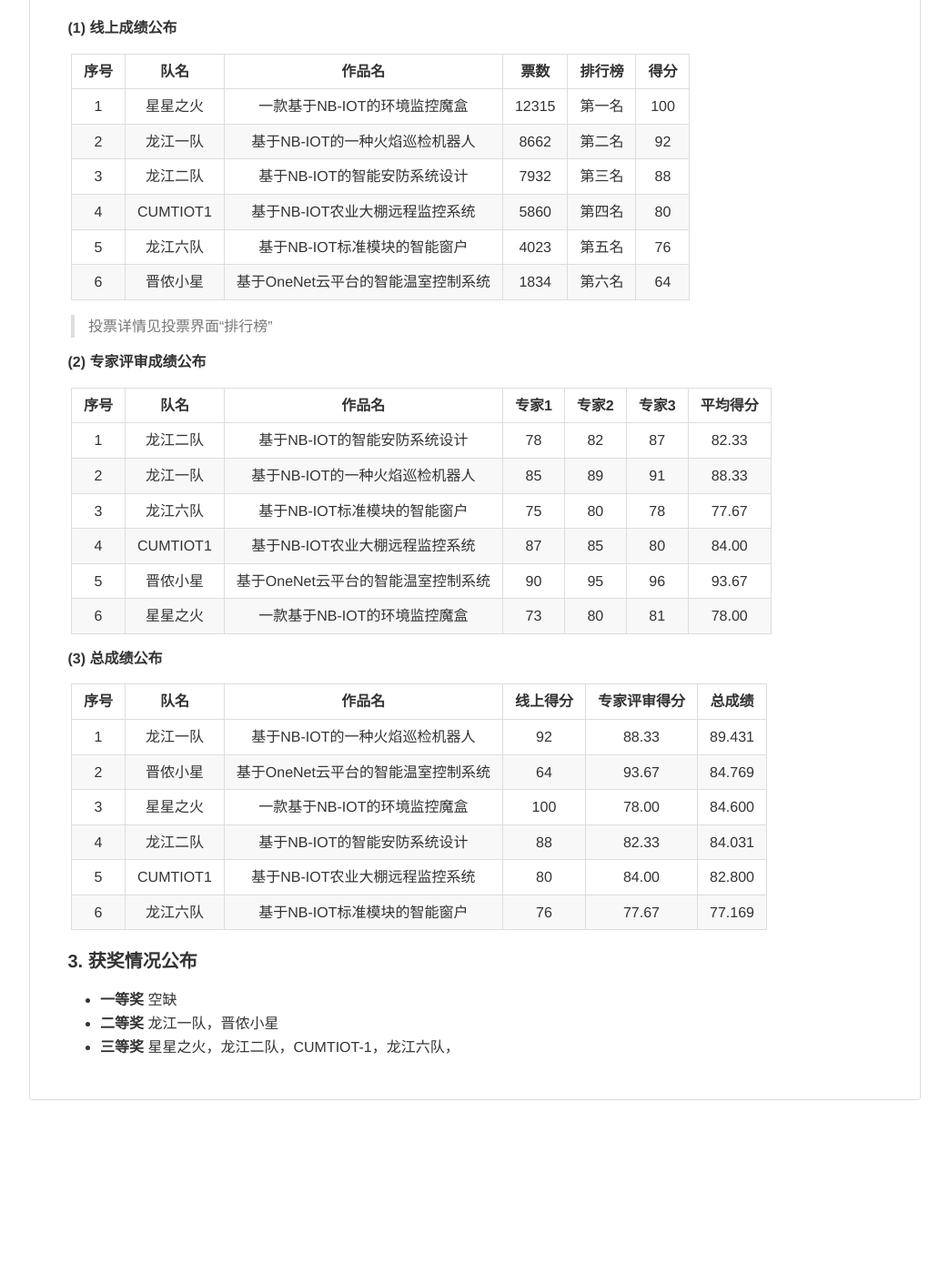
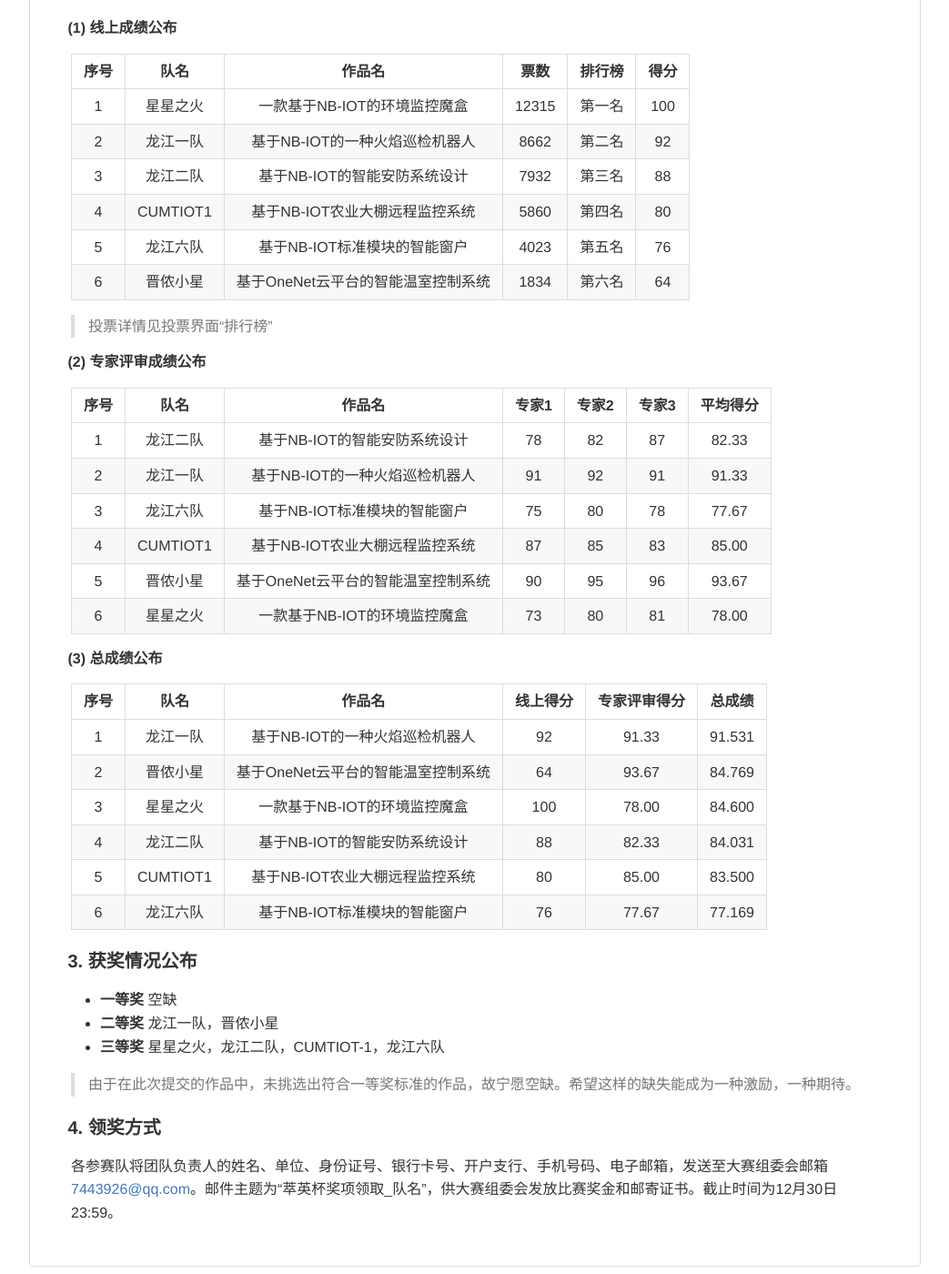
Before and after one commit to COOC-China/cooc-china.github.io, a Jekyll site: the page IOT/index.html, which Jekyll copies as it is, in a window 1280 px wide and 1400 px high, scrolled down 1346 px. Shown: the whole window at 91% size, without its empty margins (118-1161 px from the left). Built offline with Jekyll 4.4.1, drawn with Linux system fonts in a browser that asks for light colours; some web fonts are replaced; comment, search, counter and statistics services are not loaded; before the commit the page ends 2563 px from its top, so only the background shows below that.

Commit message:
Update index.html

```diff
--- a/IOT/index.html
+++ b/IOT/index.html
@@ -1,5 +1,5 @@
 <!DOCTYPE html>
-<!-- saved from url=(0071)file:///private/var/folders/30/ysm24k151xg07vh_3lrz8h0r0000gn/T/88.html -->
+<!-- saved from url=(0071)file:///private/var/folders/30/ysm24k151xg07vh_3lrz8h0r0000gn/T/14.html -->
 <html><head><meta http-equiv="Content-Type" content="text/html; charset=UTF-8"><meta name="viewport" content="width=device-width, initial-scale=1"><style>@font-face {
   font-family: octicons-anchor;
   src: url(https://cdnjs.cloudflare.com/ajax/libs/octicons/4.4.0/font/octicons.woff) format('woff');
@@ -733,9 +733,9 @@
   }
 }
 </style><title>README</title></head><body><article class="markdown-body"><h1>
-<a id="user-content-2019萃英杯nb-iot可视化编程创意大赛" class="anchor" href="file:///private/var/folders/30/ysm24k151xg07vh_3lrz8h0r0000gn/T/88.html#2019%E8%90%83%E8%8B%B1%E6%9D%AFnb-iot%E5%8F%AF%E8%A7%86%E5%8C%96%E7%BC%96%E7%A8%8B%E5%88%9B%E6%84%8F%E5%A4%A7%E8%B5%9B" aria-hidden="true"><span aria-hidden="true" class="octicon octicon-link"></span></a>2019萃英杯NB-IOT可视化编程创意大赛</h1>
+<a id="user-content-2019萃英杯nb-iot可视化编程创意大赛" class="anchor" href="file:///private/var/folders/30/ysm24k151xg07vh_3lrz8h0r0000gn/T/14.html#2019%E8%90%83%E8%8B%B1%E6%9D%AFnb-iot%E5%8F%AF%E8%A7%86%E5%8C%96%E7%BC%96%E7%A8%8B%E5%88%9B%E6%84%8F%E5%A4%A7%E8%B5%9B" aria-hidden="true"><span aria-hidden="true" class="octicon octicon-link"></span></a>2019萃英杯NB-IOT可视化编程创意大赛</h1>
 <h3>
-<a id="user-content-一-初赛" class="anchor" href="file:///private/var/folders/30/ysm24k151xg07vh_3lrz8h0r0000gn/T/88.html#%E4%B8%80-%E5%88%9D%E8%B5%9B" aria-hidden="true"><span aria-hidden="true" class="octicon octicon-link"></span></a>一. 初赛</h3>
+<a id="user-content-一-初赛" class="anchor" href="file:///private/var/folders/30/ysm24k151xg07vh_3lrz8h0r0000gn/T/14.html#%E4%B8%80-%E5%88%9D%E8%B5%9B" aria-hidden="true"><span aria-hidden="true" class="octicon octicon-link"></span></a>一. 初赛</h3>
 <p>比赛共提交64件创意方案。经过初评，选中23个方案提供比赛设备。截至比赛截止日10月30日，共提交13件作品。经过4位专家初审，共6件作品入围决赛。</p>
 <table>
 <thead>
@@ -793,24 +793,24 @@
 </tbody>
 </table>
 <h3>
-<a id="user-content-二-决赛" class="anchor" href="file:///private/var/folders/30/ysm24k151xg07vh_3lrz8h0r0000gn/T/88.html#%E4%BA%8C-%E5%86%B3%E8%B5%9B" aria-hidden="true"><span aria-hidden="true" class="octicon octicon-link"></span></a>二. 决赛</h3>
+<a id="user-content-二-决赛" class="anchor" href="file:///private/var/folders/30/ysm24k151xg07vh_3lrz8h0r0000gn/T/14.html#%E4%BA%8C-%E5%86%B3%E8%B5%9B" aria-hidden="true"><span aria-hidden="true" class="octicon octicon-link"></span></a>二. 决赛</h3>
 <p>总决赛采取线上的方式进行，分为线上拉票和专家评审。</p>
 <ul>
 <li>总决赛设一等奖1名，颁发获奖证书和奖金10000元；设二等奖2名，颁发获奖证书和奖金各5000元；三等奖3名，颁发获奖证书和奖金各2000元。</li>
 <li>以上奖金为税前数额，获奖队伍需按照法律规定自行缴纳相关税费。</li>
 </ul>
 <h4>
-<a id="user-content-1-评分规则" class="anchor" href="file:///private/var/folders/30/ysm24k151xg07vh_3lrz8h0r0000gn/T/88.html#1-%E8%AF%84%E5%88%86%E8%A7%84%E5%88%99" aria-hidden="true"><span aria-hidden="true" class="octicon octicon-link"></span></a>1. 评分规则</h4>
+<a id="user-content-1-评分规则" class="anchor" href="file:///private/var/folders/30/ysm24k151xg07vh_3lrz8h0r0000gn/T/14.html#1-%E8%AF%84%E5%88%86%E8%A7%84%E5%88%99" aria-hidden="true"><span aria-hidden="true" class="octicon octicon-link"></span></a>1. 评分规则</h4>
 <p><strong>总成绩=70%专家评审成绩 + 30%拉票成绩</strong>。</p>
 <h6>
-<a id="user-content-1-专家评审" class="anchor" href="file:///private/var/folders/30/ysm24k151xg07vh_3lrz8h0r0000gn/T/88.html#1-%E4%B8%93%E5%AE%B6%E8%AF%84%E5%AE%A1" aria-hidden="true"><span aria-hidden="true" class="octicon octicon-link"></span></a>(1) 专家评审</h6>
+<a id="user-content-1-专家评审" class="anchor" href="file:///private/var/folders/30/ysm24k151xg07vh_3lrz8h0r0000gn/T/14.html#1-%E4%B8%93%E5%AE%B6%E8%AF%84%E5%AE%A1" aria-hidden="true"><span aria-hidden="true" class="octicon octicon-link"></span></a>(1) 专家评审</h6>
 <ul>
 <li>由3名专家组成评审小组，采取匿名的方式进行打分；</li>
 <li>评分按百分制，其中难易性40分，新颖性30分，可推广性30分。</li>
 <li>取三名专家所给成绩的平均分，作为参赛团队的专家评审成绩。</li>
 </ul>
 <h6>
-<a id="user-content-2-线上拉票" class="anchor" href="file:///private/var/folders/30/ysm24k151xg07vh_3lrz8h0r0000gn/T/88.html#2-%E7%BA%BF%E4%B8%8A%E6%8B%89%E7%A5%A8" aria-hidden="true"><span aria-hidden="true" class="octicon octicon-link"></span></a>(2) 线上拉票</h6>
+<a id="user-content-2-线上拉票" class="anchor" href="file:///private/var/folders/30/ysm24k151xg07vh_3lrz8h0r0000gn/T/14.html#2-%E7%BA%BF%E4%B8%8A%E6%8B%89%E7%A5%A8" aria-hidden="true"><span aria-hidden="true" class="octicon octicon-link"></span></a>(2) 线上拉票</h6>
 <ul>
 <li>
 <p>拉票成绩采取区间法进行成绩换算，换算关系如下表：</p>
@@ -865,9 +865,9 @@
 </li>
 </ul>
 <h4>
-<a id="user-content-2-成绩公布" class="anchor" href="file:///private/var/folders/30/ysm24k151xg07vh_3lrz8h0r0000gn/T/88.html#2-%E6%88%90%E7%BB%A9%E5%85%AC%E5%B8%83" aria-hidden="true"><span aria-hidden="true" class="octicon octicon-link"></span></a>2. 成绩公布</h4>
+<a id="user-content-2-成绩公布" class="anchor" href="file:///private/var/folders/30/ysm24k151xg07vh_3lrz8h0r0000gn/T/14.html#2-%E6%88%90%E7%BB%A9%E5%85%AC%E5%B8%83" aria-hidden="true"><span aria-hidden="true" class="octicon octicon-link"></span></a>2. 成绩公布</h4>
 <h5>
-<a id="user-content-1-线上成绩公布" class="anchor" href="file:///private/var/folders/30/ysm24k151xg07vh_3lrz8h0r0000gn/T/88.html#1-%E7%BA%BF%E4%B8%8A%E6%88%90%E7%BB%A9%E5%85%AC%E5%B8%83" aria-hidden="true"><span aria-hidden="true" class="octicon octicon-link"></span></a>(1) 线上成绩公布</h5>
+<a id="user-content-1-线上成绩公布" class="anchor" href="file:///private/var/folders/30/ysm24k151xg07vh_3lrz8h0r0000gn/T/14.html#1-%E7%BA%BF%E4%B8%8A%E6%88%90%E7%BB%A9%E5%85%AC%E5%B8%83" aria-hidden="true"><span aria-hidden="true" class="octicon octicon-link"></span></a>(1) 线上成绩公布</h5>
 <table>
 <thead>
 <tr>
@@ -934,7 +934,7 @@
 <p>投票详情见投票界面“排行榜”</p>
 </blockquote>
 <h5>
-<a id="user-content-2-专家评审成绩公布" class="anchor" href="file:///private/var/folders/30/ysm24k151xg07vh_3lrz8h0r0000gn/T/88.html#2-%E4%B8%93%E5%AE%B6%E8%AF%84%E5%AE%A1%E6%88%90%E7%BB%A9%E5%85%AC%E5%B8%83" aria-hidden="true"><span aria-hidden="true" class="octicon octicon-link"></span></a>(2) 专家评审成绩公布</h5>
+<a id="user-content-2-专家评审成绩公布" class="anchor" href="file:///private/var/folders/30/ysm24k151xg07vh_3lrz8h0r0000gn/T/14.html#2-%E4%B8%93%E5%AE%B6%E8%AF%84%E5%AE%A1%E6%88%90%E7%BB%A9%E5%85%AC%E5%B8%83" aria-hidden="true"><span aria-hidden="true" class="octicon octicon-link"></span></a>(2) 专家评审成绩公布</h5>
 <table>
 <thead>
 <tr>
@@ -961,10 +961,10 @@
 <td align="center">2</td>
 <td align="center">龙江一队</td>
 <td align="center">基于NB-IOT的一种火焰巡检机器人</td>
-<td align="center">85</td>
-<td align="center">89</td>
 <td align="center">91</td>
-<td align="center">88.33</td>
+<td align="center">92</td>
+<td align="center">91</td>
+<td align="center">91.33</td>
 </tr>
 <tr>
 <td align="center">3</td>
@@ -981,8 +981,8 @@
 <td align="center">基于NB-IOT农业大棚远程监控系统</td>
 <td align="center">87</td>
 <td align="center">85</td>
-<td align="center">80</td>
-<td align="center">84.00</td>
+<td align="center">83</td>
+<td align="center">85.00</td>
 </tr>
 <tr>
 <td align="center">5</td>
@@ -1005,7 +1005,7 @@
 </tbody>
 </table>
 <h5>
-<a id="user-content-3-总成绩公布" class="anchor" href="file:///private/var/folders/30/ysm24k151xg07vh_3lrz8h0r0000gn/T/88.html#3-%E6%80%BB%E6%88%90%E7%BB%A9%E5%85%AC%E5%B8%83" aria-hidden="true"><span aria-hidden="true" class="octicon octicon-link"></span></a>(3) 总成绩公布</h5>
+<a id="user-content-3-总成绩公布" class="anchor" href="file:///private/var/folders/30/ysm24k151xg07vh_3lrz8h0r0000gn/T/14.html#3-%E6%80%BB%E6%88%90%E7%BB%A9%E5%85%AC%E5%B8%83" aria-hidden="true"><span aria-hidden="true" class="octicon octicon-link"></span></a>(3) 总成绩公布</h5>
 <table>
 <thead>
 <tr>
@@ -1023,8 +1023,8 @@
 <td align="center">龙江一队</td>
 <td align="center">基于NB-IOT的一种火焰巡检机器人</td>
 <td align="center">92</td>
-<td align="center">88.33</td>
-<td align="center">89.431</td>
+<td align="center">91.33</td>
+<td align="center">91.531</td>
 </tr>
 <tr>
 <td align="center">2</td>
@@ -1055,8 +1055,8 @@
 <td align="center">CUMTIOT1</td>
 <td align="center">基于NB-IOT农业大棚远程监控系统</td>
 <td align="center">80</td>
-<td align="center">84.00</td>
-<td align="center">82.800</td>
+<td align="center">85.00</td>
+<td align="center">83.500</td>
 </tr>
 <tr>
 <td align="center">6</td>
@@ -1069,7 +1069,7 @@
 </tbody>
 </table>
 <h4>
-<a id="user-content-3-获奖情况公布" class="anchor" href="file:///private/var/folders/30/ysm24k151xg07vh_3lrz8h0r0000gn/T/88.html#3-%E8%8E%B7%E5%A5%96%E6%83%85%E5%86%B5%E5%85%AC%E5%B8%83" aria-hidden="true"><span aria-hidden="true" class="octicon octicon-link"></span></a>3. 获奖情况公布</h4>
+<a id="user-content-3-获奖情况公布" class="anchor" href="file:///private/var/folders/30/ysm24k151xg07vh_3lrz8h0r0000gn/T/14.html#3-%E8%8E%B7%E5%A5%96%E6%83%85%E5%86%B5%E5%85%AC%E5%B8%83" aria-hidden="true"><span aria-hidden="true" class="octicon octicon-link"></span></a>3. 获奖情况公布</h4>
 <ul>
 <li>
 <strong>一等奖</strong>
@@ -1079,8 +1079,14 @@
 龙江一队，晋侬小星</li>
 <li>
 <strong>三等奖</strong>
-星星之火，龙江二队，CUMTIOT-1，龙江六队，</li>
+星星之火，龙江二队，CUMTIOT-1，龙江六队</li>
 </ul>
+<blockquote>
+<p>由于在此次提交的作品中，未挑选出符合一等奖标准的作品，故宁愿空缺。希望这样的缺失能成为一种激励，一种期待。</p>
+</blockquote>
+<h4>
+<a id="user-content-4-领奖方式" class="anchor" href="file:///private/var/folders/30/ysm24k151xg07vh_3lrz8h0r0000gn/T/14.html#4-%E9%A2%86%E5%A5%96%E6%96%B9%E5%BC%8F" aria-hidden="true"><span aria-hidden="true" class="octicon octicon-link"></span></a>4. 领奖方式</h4>
+<p>各参赛队将团队负责人的姓名、单位、身份证号、银行卡号、开户支行、手机号码、电子邮箱，发送至大赛组委会邮箱<a href="mailto:7443926@qq.com">7443926@qq.com</a>。邮件主题为“萃英杯奖项领取_队名”，供大赛组委会发放比赛奖金和邮寄证书。截止时间为12月30日23:59。</p>
 </article><script async="">
 document.write(
   '<script src="http://' +
```
